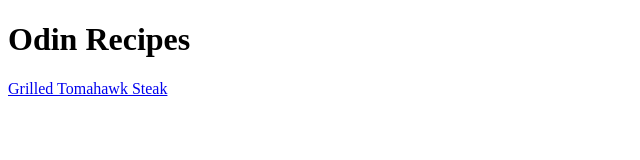
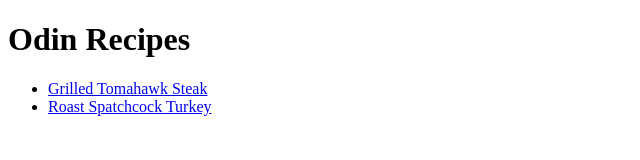
Before and after one commit to tzchileth/odin-recipes, a plain HTML site: page index.html in a window 1280 px wide. Shown: the whole page, without its empty margins (0-640 px from the left). Drawn offline with Linux system fonts and the light colour scheme.

Commit message:
Put menu recipes inside unordered list

```diff
--- a/index.html
+++ b/index.html
@@ -9,7 +9,10 @@
 
 <body>
     <h1>Odin Recipes</h1>
-    <a href="./recipes/grilled-tomahawk-steak.html">Grilled Tomahawk Steak</a>
+    <ul>
+        <li> <a href="./recipes/grilled-tomahawk-steak.html">Grilled Tomahawk Steak</a></li>
+        <li> <a href="./recipes/roast-spatchcock-turkey.html">Roast Spatchcock Turkey</a></li>
+    </ul>
 </body>
 
 </html>
```
